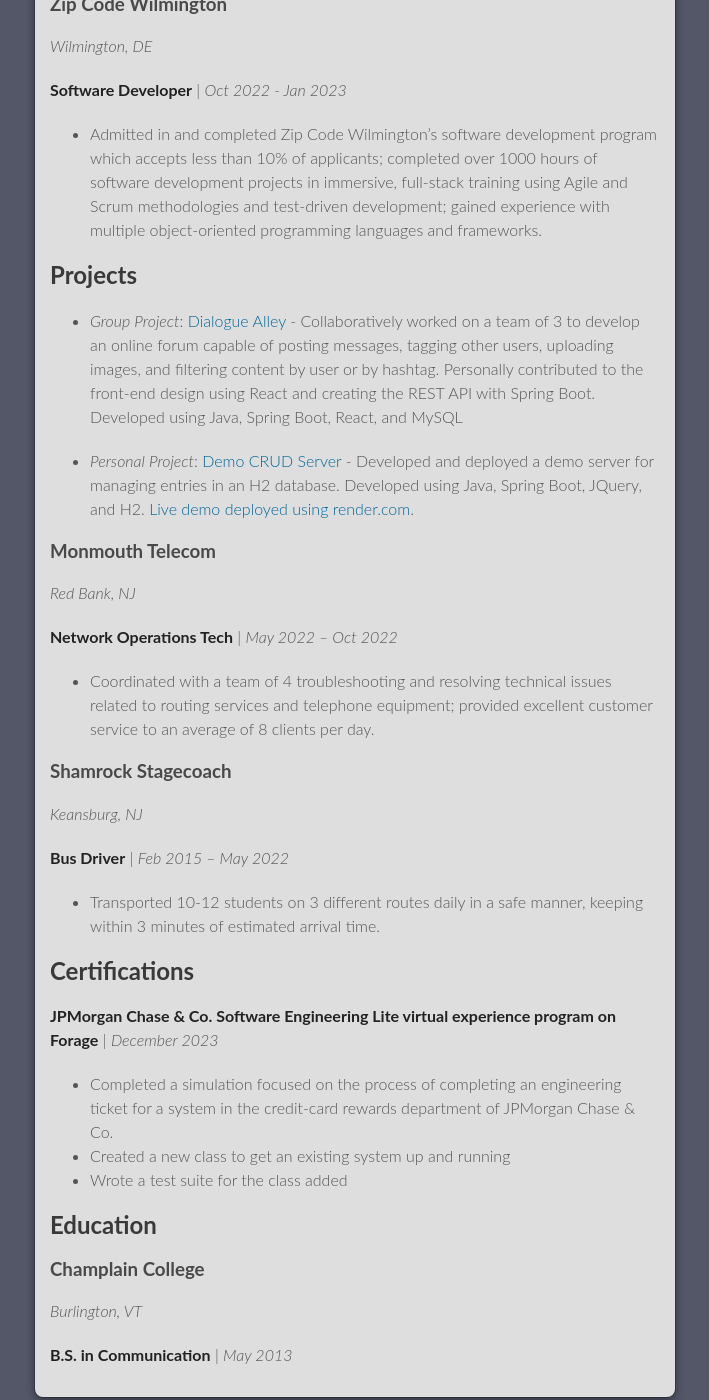
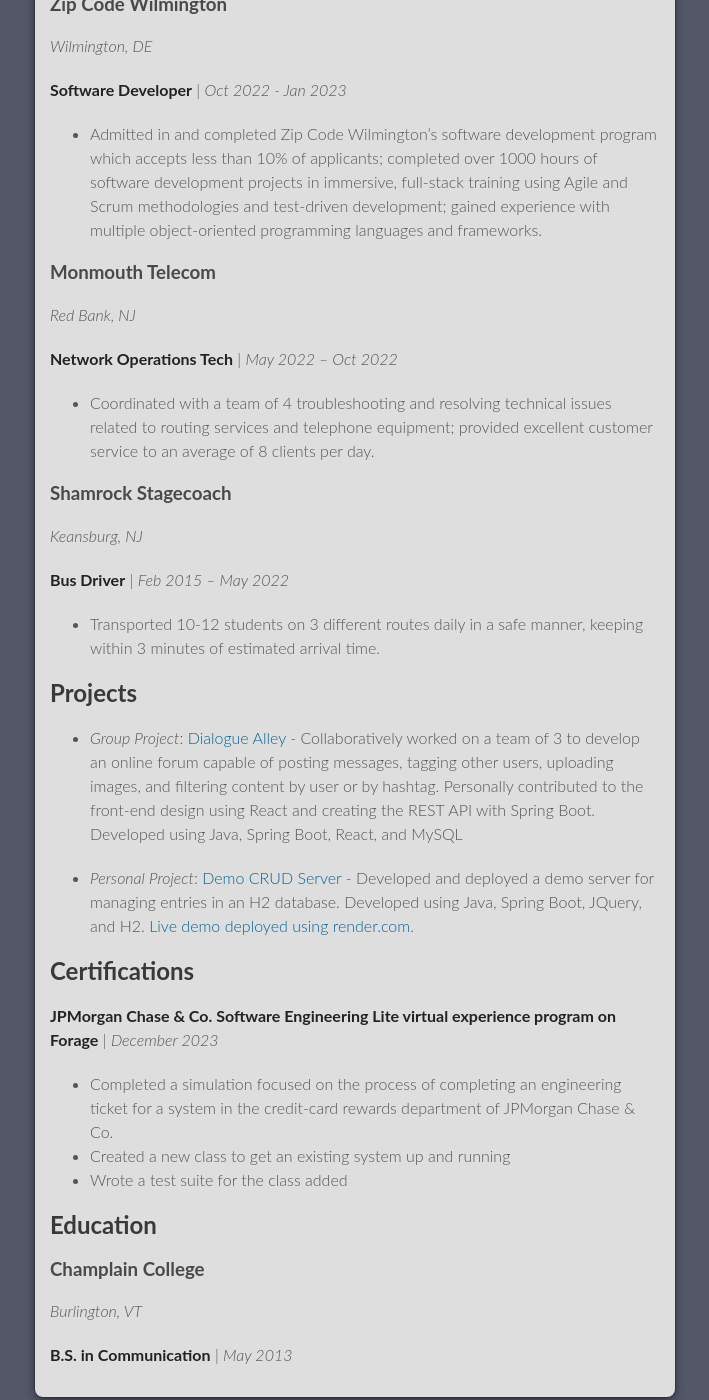
Before and after one commit to AndrewAscone/AndrewAscone, a Jekyll site: the page built from index.md, in a window 1280 px wide and 1400 px high, scrolled down 912 px. Shown: the whole window, without its empty margins (285-994 px from the left). Built offline with Jekyll 4.4.1, drawn with Linux system fonts in a browser that asks for light colours; our own code applies the rules of GitHub Pages for plain Markdown files; the repository's description, which GitHub fills in, is left out; part of the change alters nothing that is shown.

```diff
--- a/index.md
+++ b/index.md
@@ -31,15 +31,6 @@ Java &bull; SQL &bull; Spring Boot &bull; Postman &bull; MySQL &bull; HTML &bull
 
 <div style="page-break-after: always"></div>
 
-## Projects
-* *Group Project*: [Dialogue Alley](https://github.com/Formosa-Twitter/DialogueAlley) - Collaboratively worked on a team of 3 to develop an online forum capable of posting messages, tagging other users, uploading images, and filtering content by user or by hashtag. Personally contributed to the front-end design using React and creating the REST API with Spring Boot. Developed using Java, Spring Boot, React, and MySQL
-
-    [[ Dialogue Alley ]](https://github.com/Formosa-Twitter/DialogueAlley)
-
-* *Personal Project*: [Demo CRUD Server](https://github.com/AndrewAscone/Demo-CRUD-Server) - Developed and deployed a demo server for managing entries in an H2 database. Developed using Java, Spring Boot, JQuery, and H2. [Live demo deployed using render.com](https://demo-crud-server.onrender.com).
-
-    [[ Demo CRUD Server ]](https://github.com/AndrewAscone/Demo-CRUD-Server)
-
 ### Monmouth Telecom
 *Red Bank, NJ*
 
@@ -51,6 +42,15 @@ Java &bull; SQL &bull; Spring Boot &bull; Postman &bull; MySQL &bull; HTML &bull
 
 **Bus Driver** | *Feb 2015 – May 2022*
 * Transported 10-12 students on 3 different routes daily in a safe manner, keeping within 3 minutes of estimated arrival time.
+
+## Projects
+* *Group Project*: [Dialogue Alley](https://github.com/Formosa-Twitter/DialogueAlley) - Collaboratively worked on a team of 3 to develop an online forum capable of posting messages, tagging other users, uploading images, and filtering content by user or by hashtag. Personally contributed to the front-end design using React and creating the REST API with Spring Boot. Developed using Java, Spring Boot, React, and MySQL
+
+    [[ Dialogue Alley ]](https://github.com/Formosa-Twitter/DialogueAlley)
+
+* *Personal Project*: [Demo CRUD Server](https://github.com/AndrewAscone/Demo-CRUD-Server) - Developed and deployed a demo server for managing entries in an H2 database. Developed using Java, Spring Boot, JQuery, and H2. [Live demo deployed using render.com](https://demo-crud-server.onrender.com).
+
+    [[ Demo CRUD Server ]](https://github.com/AndrewAscone/Demo-CRUD-Server)
 
 ## Certifications
 **JPMorgan Chase & Co. Software Engineering Lite virtual experience program on
```
